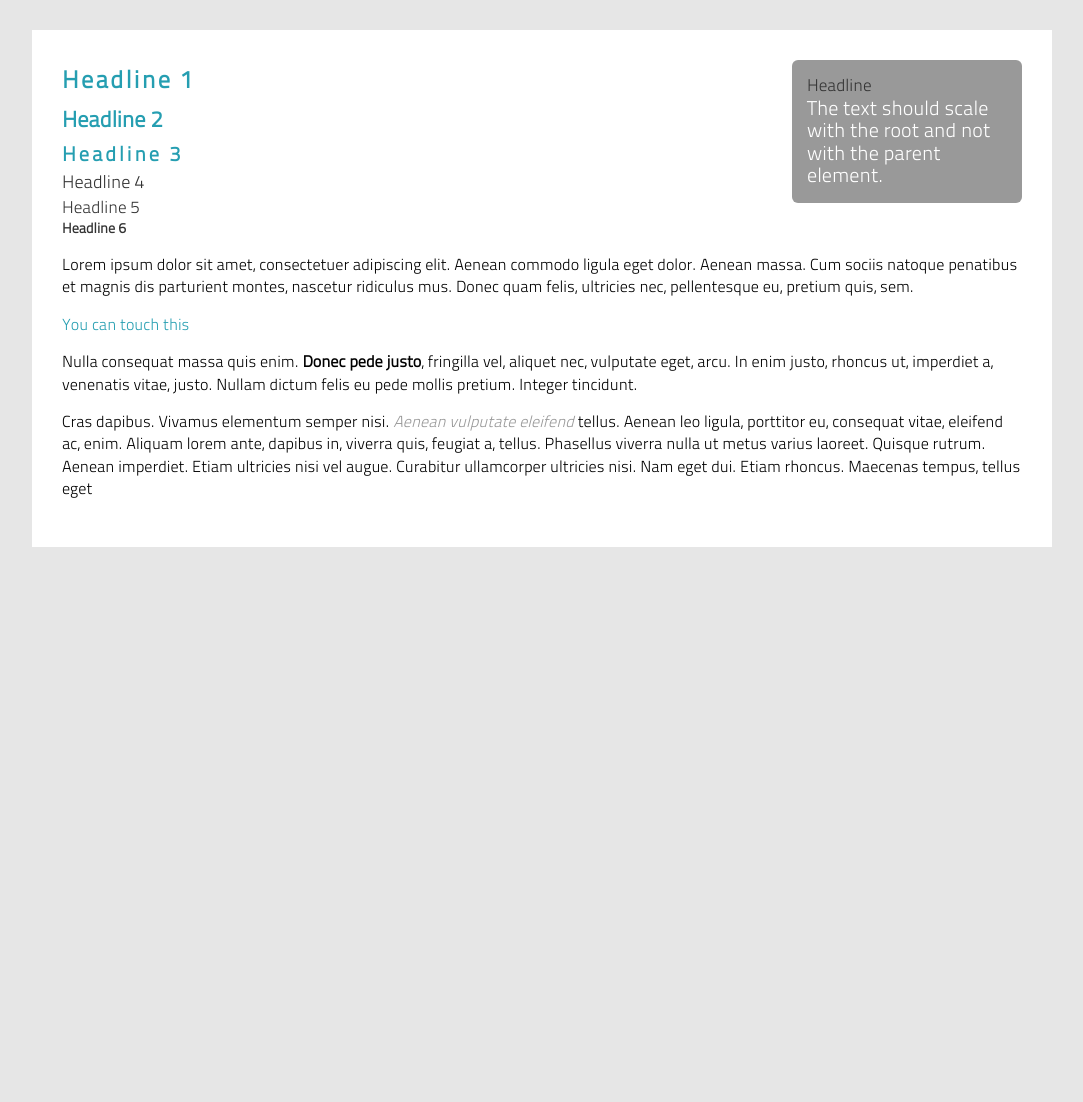
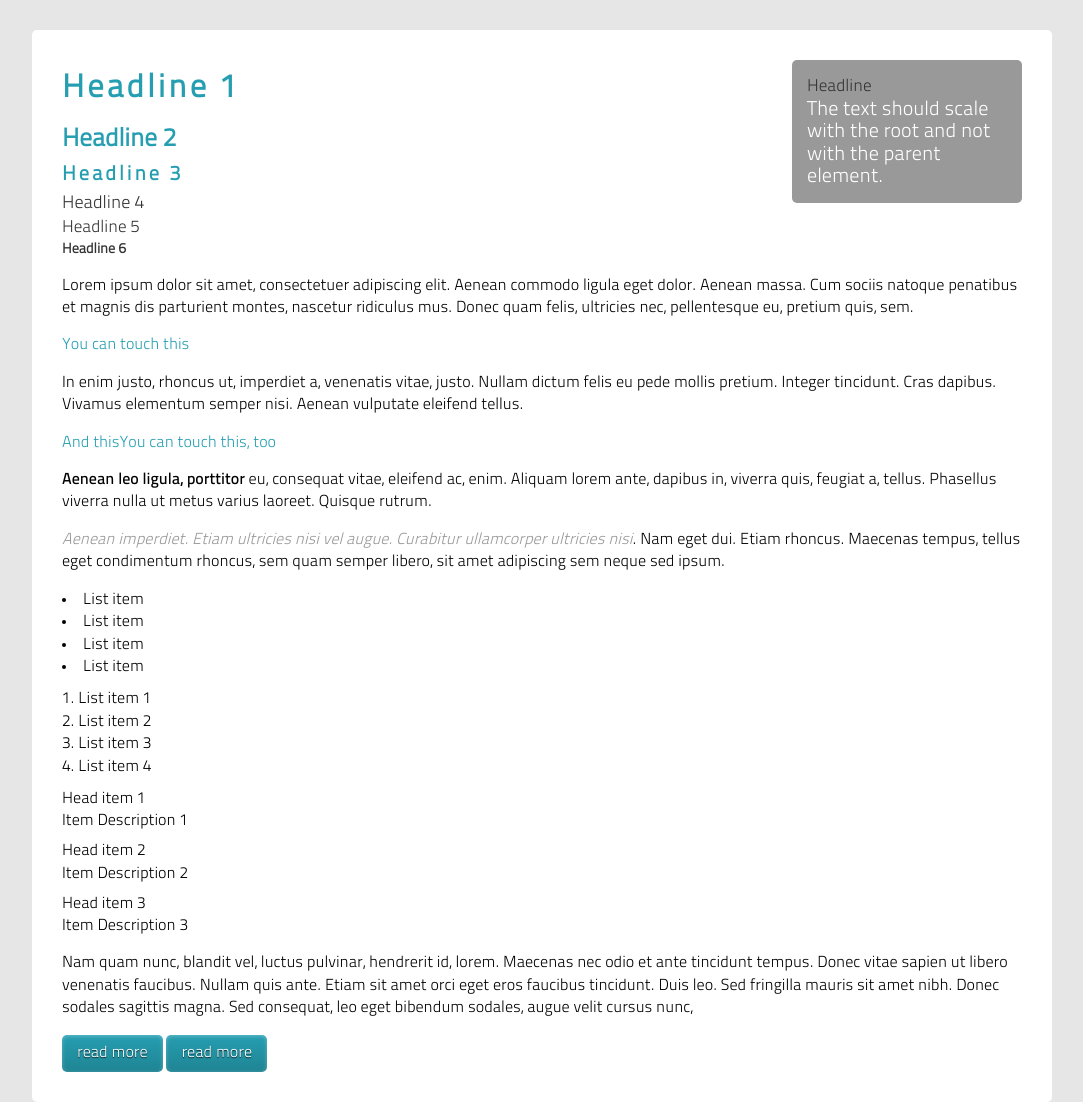
Before and after one commit to 4cfelix/voodookit, a PHP site: page / in a window 1280 px wide. Shown: the whole page, without its empty margins (98-1181 px from the left). Before the commit the page ends 547 px from the top, so only its background shows below. Run offline with PHP 8.4, Linux system fonts and the light colour scheme.

Commit message:
[task] various changes (see changelog)

```diff
--- a/css/global.css
+++ b/css/global.css
@@ -134,7 +134,7 @@ table {
   border-collapse: collapse;
   border-spacing: 0;
 }
-/* Start fonz.less */
+/* Start typography.less */
 /* -------------------------------------------------------------------- */
 @font-face {
   font-family: 'TitilliumRegluar';
@@ -143,19 +143,24 @@ table {
   font-weight: normal;
   font-style: normal;
 }
-/* Start typography.less */
-/* -------------------------------------------------------------------- */
+@font-face {
+  font-family: 'TitilliumBold';
+  src: url('../fonz/TitilliumText25L002-webfont.eot');
+  src: url('../fonz/TitilliumText25L002-webfont.eot?#iefix') format('embedded-opentype'), url('../fonz/TitilliumText25L002-webfont.woff') format('woff'), url('../fonz/TitilliumText25L002-webfont.ttf') format('truetype'), url('../fonz/TitilliumText25L002-webfont.svg#TitilliumText25L002') format('svg');
+  font-weight: normal;
+  font-style: normal;
+}
 h1 {
-  font-size: 24px;
-  font-size: 1.5rem;
+  font-size: 32px;
+  font-size: 2rem;
   line-height: 1.8199999999999998em;
   font-weight: bold;
   letter-spacing: .1em;
   color: #259eb1;
 }
 h2 {
-  font-size: 22px;
-  font-size: 1.375rem;
+  font-size: 25px;
+  font-size: 1.5625rem;
   line-height: 1.68em;
   font-weight: bold;
   letter-spacing: 0em;
@@ -201,11 +206,63 @@ a:hover {
   color: #34bfd5;
 }
 strong {
-  font-weight: bold;
+  font-family: 'TitilliumBold', Arial, sans serif;
 }
 i {
   font-style: italic;
   color: #999999;
+}
+ul,
+ol,
+dl {
+  margin: 10px 0;
+  list-style-position: inside;
+}
+ul {
+  list-style-type: disc;
+}
+ol {
+  list-style-type: decimal;
+}
+dd {
+  margin-bottom: 7.5px;
+}
+/* Start forms.less */
+/* -------------------------------------------------------------------- */
+.moreBtn {
+  padding: 7.5px 15px;
+  color: #fff;
+  background-color: #259eb1;
+  background-color: #1f8493;
+  background-image: -moz-linear-gradient(top, #259eb1, #1f8493);
+  background-image: -webkit-gradient(linear, 0 0, 0 100%, from(#259eb1), to(#1f8493));
+  background-image: -webkit-linear-gradient(top, #259eb1, #1f8493);
+  background-image: -o-linear-gradient(top, #259eb1, #1f8493);
+  background-image: linear-gradient(to bottom, #259eb1, #1f8493);
+  background-repeat: repeat-x;
+  filter: progid:DXImageTransform.Microsoft.gradient(startColorstr='#ff259eb1', endColorstr='#ff1f8493', GradientType=0);
+  display: inline-block;
+  -webkit-border-radius: 5px;
+  -moz-border-radius: 5px;
+  border-radius: 5px;
+  text-shadow: 0px 1px 1px rgba(0, 0, 0, 0.75);
+  -webkit-box-shadow: 0px 1px 2px 0px rgba(0, 0, 0, 0.5);
+  -moz-box-shadow: 0px 1px 2px 0px rgba(0, 0, 0, 0.5);
+  box-shadow: 0px 1px 2px 0px rgba(0, 0, 0, 0.5);
+  -webkit-box-shadow: inset 0px 1px 4px 0px rgba(255, 255, 255, 0.3);
+  -moz-box-shadow: inset 0px 1px 4px 0px rgba(255, 255, 255, 0.3);
+  box-shadow: inset 0px 1px 4px 0px rgba(255, 255, 255, 0.3);
+}
+.moreBtn:hover {
+  color: #fff;
+  background-color: #1a717e;
+  background-image: -moz-linear-gradient(top, #259eb1, #1a717e);
+  background-image: -webkit-gradient(linear, 0 0, 0 100%, from(#259eb1), to(#1a717e));
+  background-image: -webkit-linear-gradient(top, #259eb1, #1a717e);
+  background-image: -o-linear-gradient(top, #259eb1, #1a717e);
+  background-image: linear-gradient(to bottom, #259eb1, #1a717e);
+  background-repeat: repeat-x;
+  filter: progid:DXImageTransform.Microsoft.gradient(startColorstr='#ff259eb1', endColorstr='#ff1a717e', GradientType=0);
 }
 /* Start navigation.less */
 /* -------------------------------------------------------------------- *//* Start layout.less */
@@ -218,15 +275,18 @@ i {
   margin-right: auto;
   margin-top: 30px;
   padding: 30px;
+  -webkit-border-radius: 5px;
+  -moz-border-radius: 5px;
+  border-radius: 5px;
 }
 .fontBox {
   width: 200px;
   float: right;
   background: #999999;
   padding: 15px;
-  -webkit-border-radius: 6px;
-  -moz-border-radius: 6px;
-  border-radius: 6px;
+  -webkit-border-radius: 5px;
+  -moz-border-radius: 5px;
+  border-radius: 5px;
   color: #fff;
   font-size: 20px;
   font-size: 1.25rem;
@@ -238,6 +298,18 @@ body {
   font-size: 16px;
   font-size: 1rem;
 }
+body ::-webkit-selection {
+  background: #259eb1;
+  color: #ffffff;
+}
+body ::-moz-selection {
+  background: #259eb1;
+  color: #ffffff;
+}
+body ::selection {
+  background: #259eb1;
+  color: #ffffff;
+}
 p {
   margin: 15px 0;
 }
--- a/index.html
+++ b/index.html
@@ -11,7 +11,7 @@
 	<!-- If you want develop for mobile devices -->
 	<meta name="viewport" content="width=device-width, initial-scale=1">
 
-	<title>HTML, LESS Starter Template</title>
+	<title>HTML, LESS Starter Template by Dominic Vogl</title>
 
 	<!-- Insert CSS -->
 	<link href="css/global.css" type="text/css" rel="stylesheet" media="all" />
@@ -41,9 +41,50 @@
 
 		<a href="#">You can touch this</a>
 
-		<p>Nulla consequat massa quis enim. <strong>Donec pede justo</strong>, fringilla vel, aliquet nec, vulputate eget, arcu. In enim justo, rhoncus ut, imperdiet a, venenatis vitae, justo. Nullam dictum felis eu pede mollis pretium. Integer tincidunt.</p>
+		<p>In enim justo, rhoncus ut, imperdiet a, venenatis vitae, justo. Nullam dictum felis eu pede mollis pretium. Integer tincidunt. Cras dapibus. Vivamus elementum semper nisi. Aenean vulputate eleifend tellus.</p>
 
-		<p>Cras dapibus. Vivamus elementum semper nisi. <i>Aenean vulputate eleifend</i> tellus. Aenean leo ligula, porttitor eu, consequat vitae, eleifend ac, enim. Aliquam lorem ante, dapibus in, viverra quis, feugiat a, tellus. Phasellus viverra nulla ut metus varius laoreet. Quisque rutrum. Aenean imperdiet. Etiam ultricies nisi vel augue. Curabitur ullamcorper ultricies nisi. Nam eget dui. Etiam rhoncus. Maecenas tempus, tellus eget</p>
+		<a href="#">And this</a><a href="#">You can touch this, too</a>
+
+		<p><strong>Aenean leo ligula, porttitor</strong> eu, consequat vitae, eleifend ac, enim. Aliquam lorem ante, dapibus in, viverra quis, feugiat a, tellus. Phasellus viverra nulla ut metus varius laoreet. Quisque rutrum.</p>
+
+		<p><i>Aenean imperdiet. Etiam ultricies nisi vel augue. Curabitur ullamcorper ultricies nisi</i>. Nam eget dui. Etiam rhoncus. Maecenas tempus, tellus eget condimentum rhoncus, sem quam semper libero, sit amet adipiscing sem neque sed ipsum.</p>
+
+		<ul>
+
+			<li>List item</li>
+			<li>List item</li>
+			<li>List item</li>
+			<li>List item</li>
+
+		</ul>
+
+		<ol>
+
+			<li>List item 1</li>
+			<li>List item 2</li>
+			<li>List item 3</li>
+			<li>List item 4</li>
+
+		</ol>
+
+		<dl>
+
+			<dt>Head item 1</dt>
+			<dd>Item Description 1</dd>
+
+			<dt>Head item 2</dt>
+			<dd>Item Description 2</dd>
+
+			<dt>Head item 3</dt>
+			<dd>Item Description 3</dd>
+
+		</dl>
+
+		<p>Nam quam nunc, blandit vel, luctus pulvinar, hendrerit id, lorem. Maecenas nec odio et ante tincidunt tempus. Donec vitae sapien ut libero venenatis faucibus. Nullam quis ante. Etiam sit amet orci eget eros faucibus tincidunt. Duis leo. Sed fringilla mauris sit amet nibh. Donec sodales sagittis magna. Sed consequat, leo eget bibendum sodales, augue velit cursus nunc,</p>
+
+		<a href="#" class="moreBtn">read more</a>
+
+		<a href="#" class="moreBtn">read more</a>
 
 
 
--- a/less/fonz.less
+++ /dev/null
@@ -1,5 +0,0 @@
-/* Start fonz.less */
-/* -------------------------------------------------------------------- */
-
-
-.fontFace('TitilliumRegluar', TitilliumText25L004 );
--- a/less/forms.less
+++ b/less/forms.less
@@ -1,2 +1,25 @@
 /* Start forms.less */
 /* -------------------------------------------------------------------- */
+
+
+
+//
+// Buttons
+// ----------------------------------------------------------------------------------------
+
+.moreBtn {
+	padding: @gap/4 @gap/2;
+	color: #fff;
+	background-color: @primeColor;
+	.vertical(@primeColor, darken(@primeColor, 7%));
+	display: inline-block;
+	.borderRadius();
+	.textShadow(0px 1px 1px rgba(0,0,0,0.75));
+	.boxShadow;
+	.insetBoxShadow;
+
+	&:hover {
+		color: #fff;
+		.vertical(@primeColor, darken(@primeColor, 12%));
+	}
+}
--- a/less/global.less
+++ b/less/global.less
@@ -16,8 +16,10 @@
 @import "reset";
 
 // Typographie
-@import "fonz";
 @import "typography";
+
+// Forms
+@import "forms";
 
 // Navigations
 @import "navigation";
@@ -34,6 +36,8 @@ body {
 	line-height: @baseLineHeight;
 	background-color: @black10;
 	.fontSize(16);
+
+	.selection;
 }
 
 p {
--- a/less/layout.less
+++ b/less/layout.less
@@ -7,6 +7,7 @@
 	.center;
 	margin-top: @gap;
 	padding: @gap;
+	.borderRadius;
 }
 
 .fontBox {
@@ -14,7 +15,7 @@
 	float: right;
 	background: @black40;
 	padding: @gap/2;
-	.borderRadius(6px);
+	.borderRadius(5px);
 	color: #fff;
 	.fontSize(20);
 }
--- a/less/mixins.less
+++ b/less/mixins.less
@@ -123,7 +123,7 @@
 // Selection Styling
 // ----------------------------------------------------------------------------------------
 
-.selection(@bg: @red, @color: #fff) {
+.selection(@bg: @primeColor, @color: #fff) {
 
 	::-webkit-selection {
 		background: @bg;
@@ -203,24 +203,29 @@
 // ----------------------------------------------------------------------------------------
 
 // Box radius
-.borderRadius( @radius: 10px ) {
+.borderRadius( @radius: 5px ) {
 	-webkit-border-radius: @radius;
 	   -moz-border-radius: @radius;
 	        border-radius: @radius;
 }
 
 // Box shadow
-.boxShadow(@shadow: 0px 2px 3px 0px rgba(0, 0, 0, .4)) {
+.boxShadow(@shadow: 0px 1px 2px 0px rgba(0, 0, 0, 0.5)) {
   -webkit-box-shadow: @shadow;
      -moz-box-shadow: @shadow;
           box-shadow: @shadow;
 }
 
 // Box shadow
-.insetBoxShadow(@shadow: inset 0px 2px 3px 0px rgba(0, 0, 0, .4)) {
+.insetBoxShadow(@shadow: inset 0px 1px 4px 0px rgba(255,255,255, .3)) {
   -webkit-box-shadow: @shadow;
      -moz-box-shadow: @shadow;
           box-shadow: @shadow;
+}
+
+// Text shadow
+.textShadow(@shadow: 1px 1px 0px #000) {
+	text-shadow: @shadow;
 }
 
 // Transition
--- a/less/typography.less
+++ b/less/typography.less
@@ -1,5 +1,17 @@
 /* Start typography.less */
 /* -------------------------------------------------------------------- */
+
+
+//
+// Import @FontFace
+// ----------------------------------------------------------------------------------------
+
+// Normal Font
+.fontFace('TitilliumRegluar', TitilliumText25L004 );
+
+// Bold Font
+.fontFace('TitilliumBold', TitilliumText25L002 );
+
 
 
 //
@@ -7,7 +19,7 @@
 // ----------------------------------------------------------------------------------------
 
 .h1() {
-	.fontSize(24);
+	.fontSize(32);
 	line-height: @baseLineHeight*1.3;
 	font-weight: bold;
 	letter-spacing: .1em;
@@ -15,7 +27,7 @@
 }
 
 .h2() {
-	.fontSize(22);
+	.fontSize(25);
 	line-height: @baseLineHeight*1.2;
 	font-weight: bold;
 	letter-spacing: 0em;
@@ -54,6 +66,8 @@
 	color: @textColor;
 }
 
+
+
 h1 { .h1; }
 h2 { .h2; }
 h3 { .h3; }
@@ -79,14 +93,38 @@ a {
 
 
 //
-// Text Highlightning
+// Text Highlight
 // ----------------------------------------------------------------------------------------
 
 strong {
-	font-weight: bold;
+	font-family: @fontBold;
 }
 
 i {
 	font-style: italic;
 	color: @black40;
 }
+
+
+
+//
+// List Styles
+// ----------------------------------------------------------------------------------------
+
+
+ul, ol, dl {
+	margin: @gap/3 0;
+	list-style-position: inside;
+}
+
+ul {
+	list-style-type: disc;
+}
+
+ol {
+	list-style-type: decimal;
+}
+
+dd {
+	margin-bottom: @gap/4;
+}
--- a/less/variables.less
+++ b/less/variables.less
@@ -70,7 +70,7 @@
 
 @fontNormal:				'TitilliumRegluar' , Arial, sans serif;
 @fontCond:					'Helvetica Neue' , Arial, sans serif;
-@fontBold:					'Helvetica Neue' , Arial, sans serif;
+@fontBold:					'TitilliumBold' , Arial, sans serif;
 @fontItalic:				Times , Arial, sans serif;
 
 @baseLineHeight:			1.4em;
```
Also changed, not shown: README.md, fonz/TitilliumText25L002-webfont.svg (added), fonz/TitilliumText25L002-webfont.ttf (added), fonz/TitilliumText25L002-webfont.woff (added), 1 other file.
